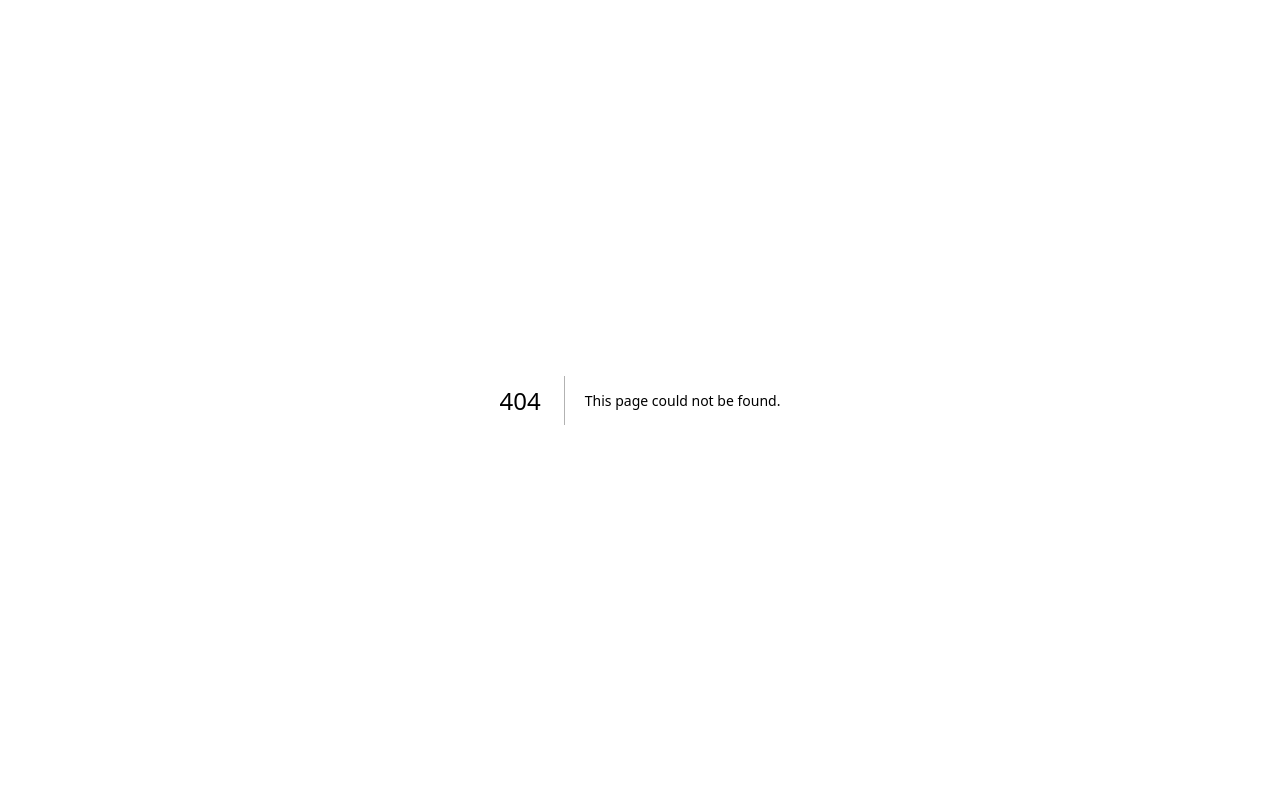
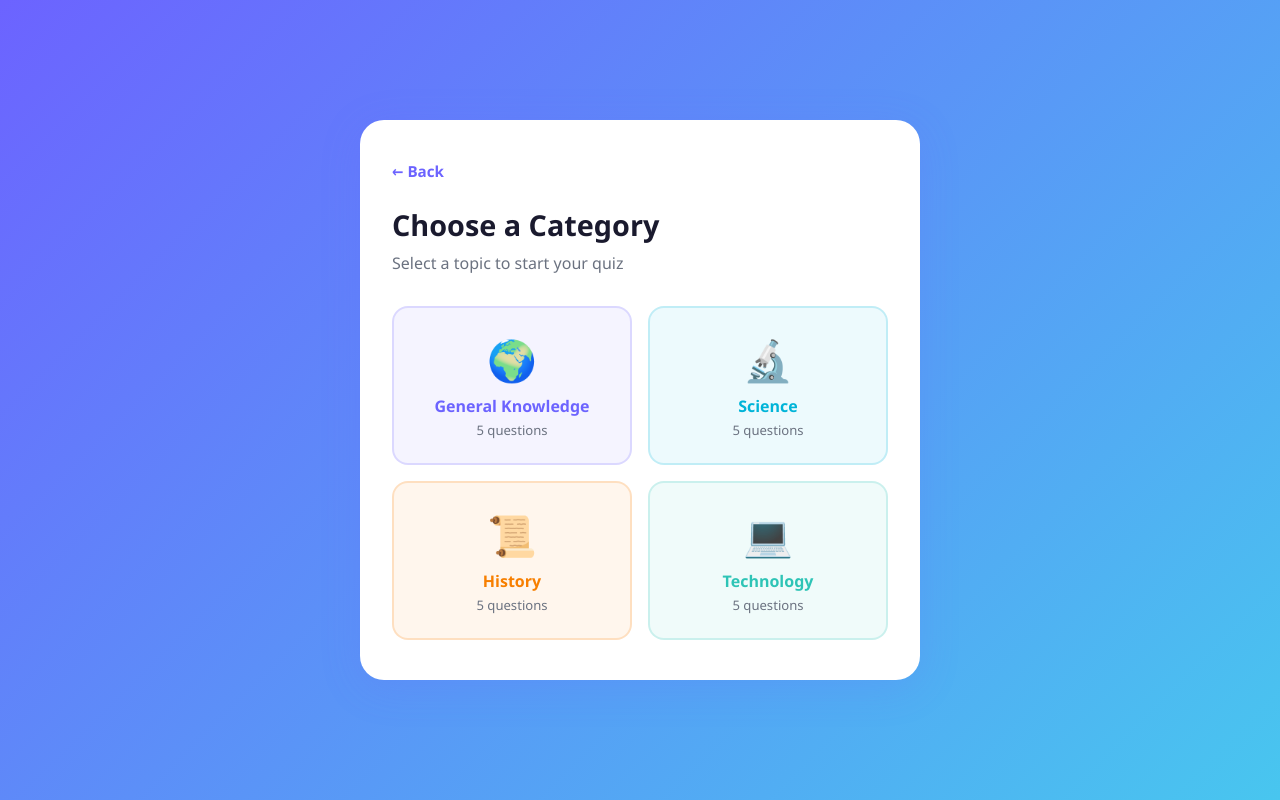
Before and after one commit to StuckInAI/quiz-app-jokose-20260403-121151, a Next.js app: page /quiz in a window 1280 px wide. Before the commit this address had no page. Built offline with nearby package versions, Linux system fonts and the light colour scheme.

Commit message:
Initial commit from Flare Codegen (API)

```diff
--- /dev/null
+++ b/app/quiz/page.tsx
@@ -0,0 +1,77 @@
+import Link from 'next/link';
+
+const categories = [
+  { id: 'general', name: 'General Knowledge', emoji: '🌍', color: '#6c63ff', questions: 5 },
+  { id: 'science', name: 'Science', emoji: '🔬', color: '#00b4d8', questions: 5 },
+  { id: 'history', name: 'History', emoji: '📜', color: '#f77f00', questions: 5 },
+  { id: 'tech', name: 'Technology', emoji: '💻', color: '#2ec4b6', questions: 5 }
+];
+
+export default function QuizCategoryPage() {
+  return (
+    <main style={{
+      minHeight: '100vh',
+      background: 'linear-gradient(135deg, #6c63ff 0%, #48c6ef 100%)',
+      display: 'flex',
+      flexDirection: 'column',
+      alignItems: 'center',
+      justifyContent: 'center',
+      padding: '2rem'
+    }}>
+      <div style={{
+        background: '#fff',
+        borderRadius: '24px',
+        padding: '2.5rem 2rem',
+        maxWidth: '560px',
+        width: '100%',
+        boxShadow: '0 8px 40px rgba(108,99,255,0.18)'
+      }}>
+        <Link href="/" style={{
+          color: '#6c63ff',
+          fontWeight: 600,
+          fontSize: '0.95rem',
+          display: 'inline-flex',
+          alignItems: 'center',
+          gap: '0.3rem',
+          marginBottom: '1.5rem'
+        }}>← Back</Link>
+        <h1 style={{
+          fontSize: '1.8rem',
+          fontWeight: 800,
+          color: '#1a1a2e',
+          marginBottom: '0.5rem'
+        }}>Choose a Category</h1>
+        <p style={{ color: '#6b7280', marginBottom: '2rem' }}>Select a topic to start your quiz</p>
+        <div style={{
+          display: 'grid',
+          gridTemplateColumns: '1fr 1fr',
+          gap: '1rem'
+        }}>
+          {categories.map((cat) => (
+            <Link
+              key={cat.id}
+              href={`/quiz/${cat.id}`}
+              style={{
+                display: 'flex',
+                flexDirection: 'column',
+                alignItems: 'center',
+                justifyContent: 'center',
+                padding: '1.5rem 1rem',
+                borderRadius: '16px',
+                background: `${cat.color}12`,
+                border: `2px solid ${cat.color}30`,
+                cursor: 'pointer',
+                transition: 'transform 0.15s, box-shadow 0.15s',
+                textDecoration: 'none'
+              }}
+            >
+              <span style={{ fontSize: '2.5rem', marginBottom: '0.5rem' }}>{cat.emoji}</span>
+              <span style={{ fontWeight: 700, color: cat.color, fontSize: '1rem' }}>{cat.name}</span>
+              <span style={{ color: '#6b7280', fontSize: '0.82rem', marginTop: '0.25rem' }}>{cat.questions} questions</span>
+            </Link>
+          ))}
+        </div>
+      </div>
+    </main>
+  );
+}
```
